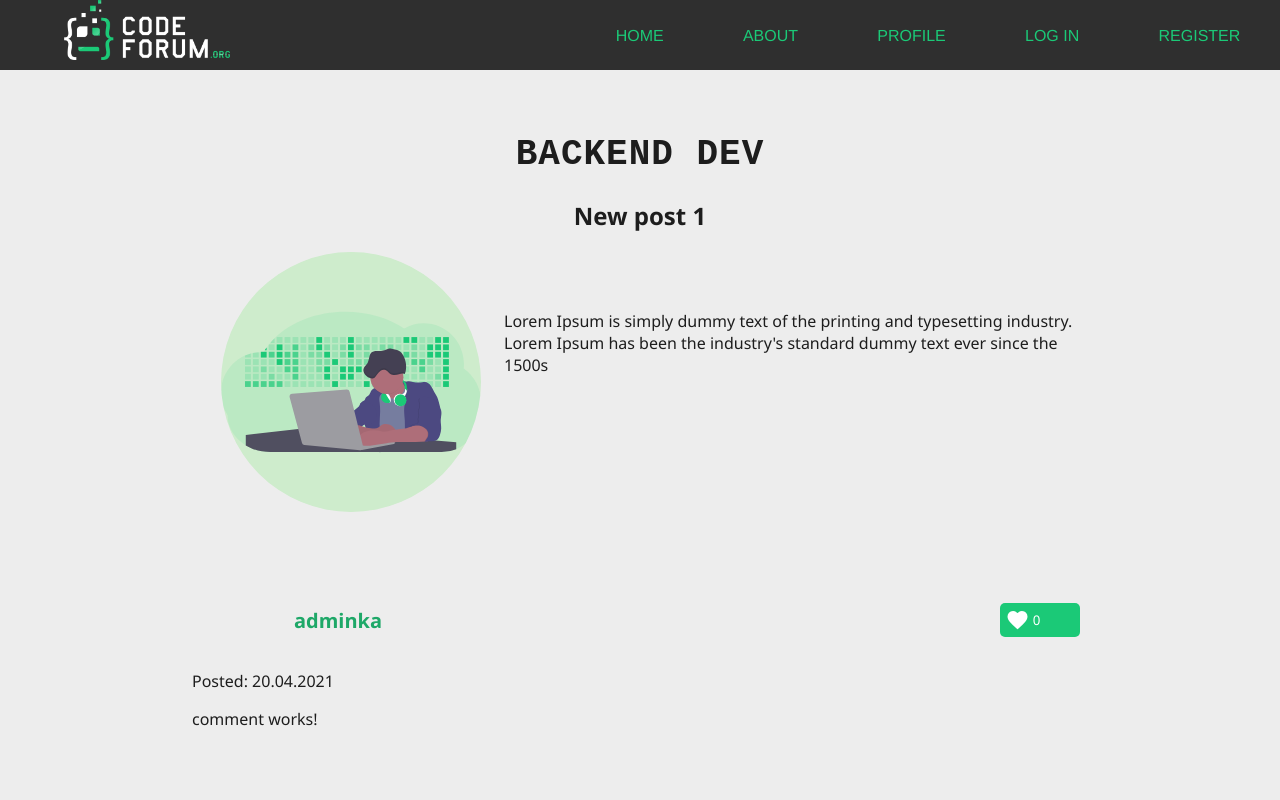
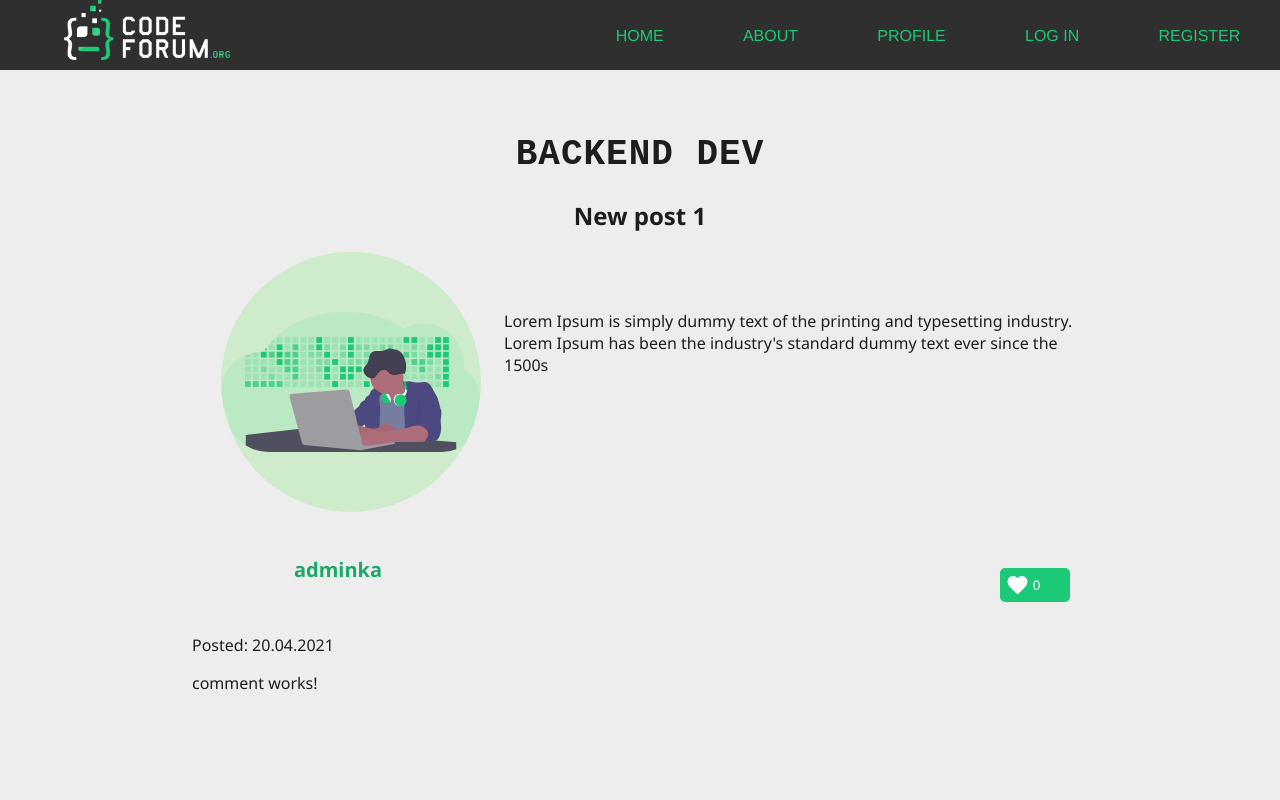
Before and after one commit to ernurator/Web-Dev-2021-Project, an Angular app in the folder front/: page /posts/1 in a window 1280 px wide. Shown: the top 800 px of the page. Built offline with nearby package versions, Linux system fonts and the light colour scheme.

Commit message:
small changes

```diff
--- a/front/src/app/header/header.component.css
+++ b/front/src/app/header/header.component.css
@@ -56,6 +56,7 @@
     width: 13%;
     align-items: center;
     padding-left: 5%;
+    cursor: pointer;
 }
 
 
--- a/front/src/app/header/header.component.html
+++ b/front/src/app/header/header.component.html
@@ -1,6 +1,6 @@
 <div class="container">
     <div class="nav">
-        <img  id = "logo" src="assets/codeforum1.png">
+        <img routerLink="/home" id = "logo" src="assets/codeforum1.png">
         <ul>
             <li><a routerLink = "/home">Home</a></li>
             <li><a routerLink = "/about">About</a></li>
--- a/front/src/app/post-detail/post-detail.component.css
+++ b/front/src/app/post-detail/post-detail.component.css
@@ -26,10 +26,11 @@ button {
   font-family: inherit;
   border: 0;
   border-radius: 5px;
+  margin-top: -5px;
 }
 
 .btn-like{
-  width: 80px;
+  width: 70px;
   background: #1bc977;
   color: white;
   padding: 5px;
@@ -54,6 +55,7 @@ h2{
 }
 
 h3{
+  margin-top: -1px;
   color: #1ea868;
   text-align: center;
   font-size: 20px;
--- a/front/src/app/post-detail/post-detail.component.ts
+++ b/front/src/app/post-detail/post-detail.component.ts
@@ -14,6 +14,7 @@ export class PostDetailComponent implements OnInit {
   like(post: any){
     post.likes += 1;
   }
+
   ngOnInit(): void {
     const routeParams = this.route.snapshot.paramMap;
     const postIDFromRoute = Number(routeParams.get('id'))
--- a/front/src/app/topic/topic.component.css
+++ b/front/src/app/topic/topic.component.css
@@ -2,6 +2,11 @@ h2{
   text-align: center;
   font-size: 40px;
   margin-top: 80px;
+  margin-left: 20%;
+}
+
+.posts{
+  margin-left: 17%;
 }
 
 .content{
@@ -12,12 +17,12 @@ img{
   width: 20%;
   position: absolute;
   margin-top: 200px;
-  margin-left: 1%;
+  margin-left: 5%;
 }
 
 
 button {
-  margin-left: 46%;
+  margin-left: 55%;
   align-content: center;
   align-self: center;
   /*margin-left: 85%;*/
--- a/front/src/app/topic/topic.component.html
+++ b/front/src/app/topic/topic.component.html
@@ -5,7 +5,7 @@
       <span class="material-icons-outlined">post_add</span>&nbsp;<span>Create post</span>
     </button>
   </div>
-<!--    <img src="assets/topic.svg">-->
+    <img src="assets/topic.svg">
   <div class="posts">
     <app-post></app-post>
   </div>
```
